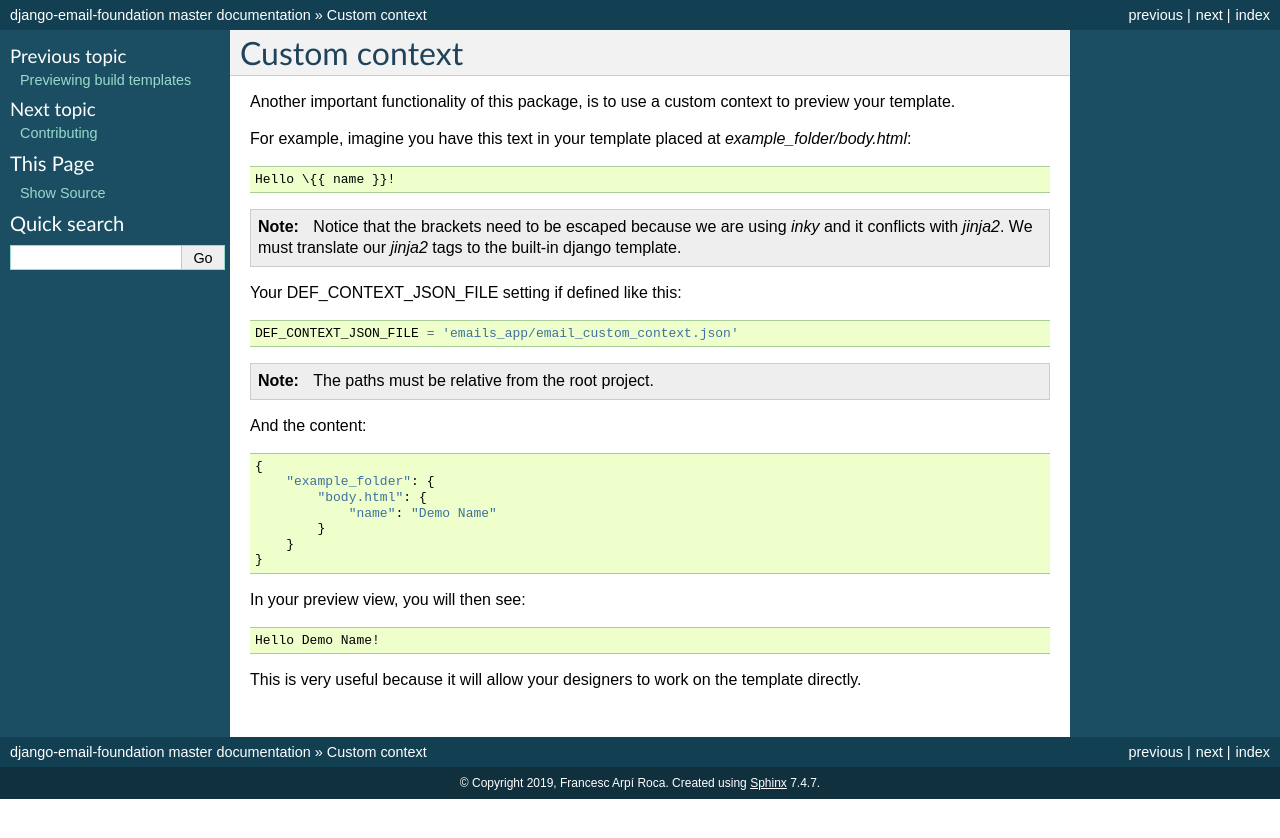
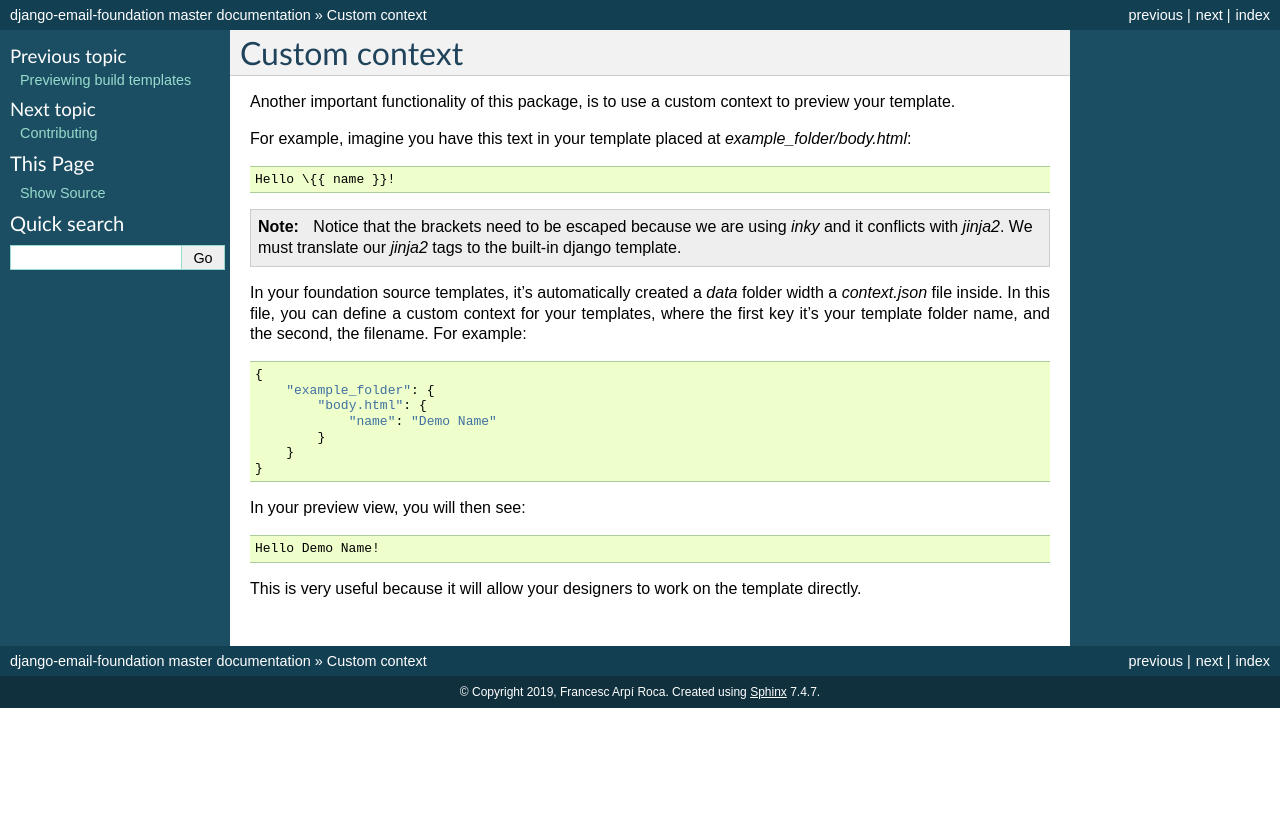
Before and after one commit to APSL/django-email-foundation, a Sphinx documentation site: the page built from docs/context.rst, in a window 1280 px wide. Shown: the top 838 px of the page. Built offline with Sphinx 7.4.7, drawn with Linux system fonts in a browser that asks for light colours.

Commit message:
Now the context file it's automatically created.

```diff
--- a/django_email_foundation/__init__.py
+++ b/django_email_foundation/__init__.py
@@ -1 +1 @@
-__VERSION__ = '0.0.4'
+__VERSION__ = '0.0.5'
--- a/docs/commands.rst
+++ b/docs/commands.rst
@@ -57,6 +57,8 @@ This command creates a basic tree structure in your templates source path. This
     ├── layouts
     │   └── default.html
     ├── pages
+    ├── data
+    │   └── context.json
     └── partials
 
 Once you have built this structure, you can start creating your custom templates inside the *pages* folder. Take a look at the official documentation_. We recommend that you use the inky_ template language as it will make your life much easier ;).
--- a/docs/context.rst
+++ b/docs/context.rst
@@ -12,13 +12,9 @@ For example, imagine you have this text in your template placed at *example_fold
 .. note:: Notice that the brackets need to be escaped because we are using *inky* and it conflicts with *jinja2*.
  We must translate our *jinja2* tags to the built-in django template.
 
-Your DEF_CONTEXT_JSON_FILE setting if defined like this::
-
-    DEF_CONTEXT_JSON_FILE = 'emails_app/email_custom_context.json'
-
-.. note:: The paths must be relative from the root project.
-
-And the content::
+In your foundation source templates, it's automatically created a *data* folder width a *context.json* file inside.
+In this file, you can define a custom context for your templates, where the first key it's your template folder name,
+and the second, the filename. For example::
 
     {
         "example_folder": {
```
Also changed, not shown: docs/installation.rst (+0 -7 lines), 5 other files.
